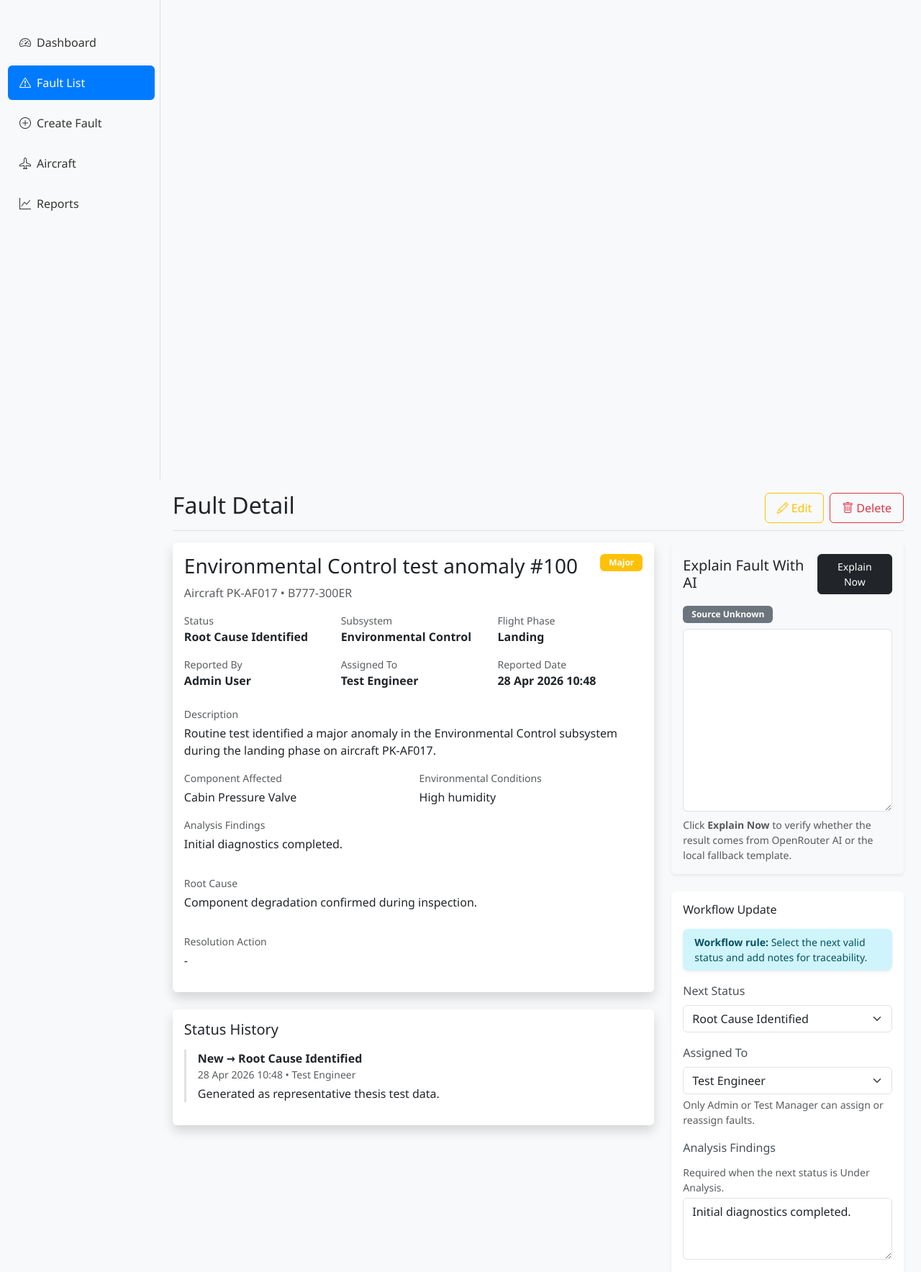
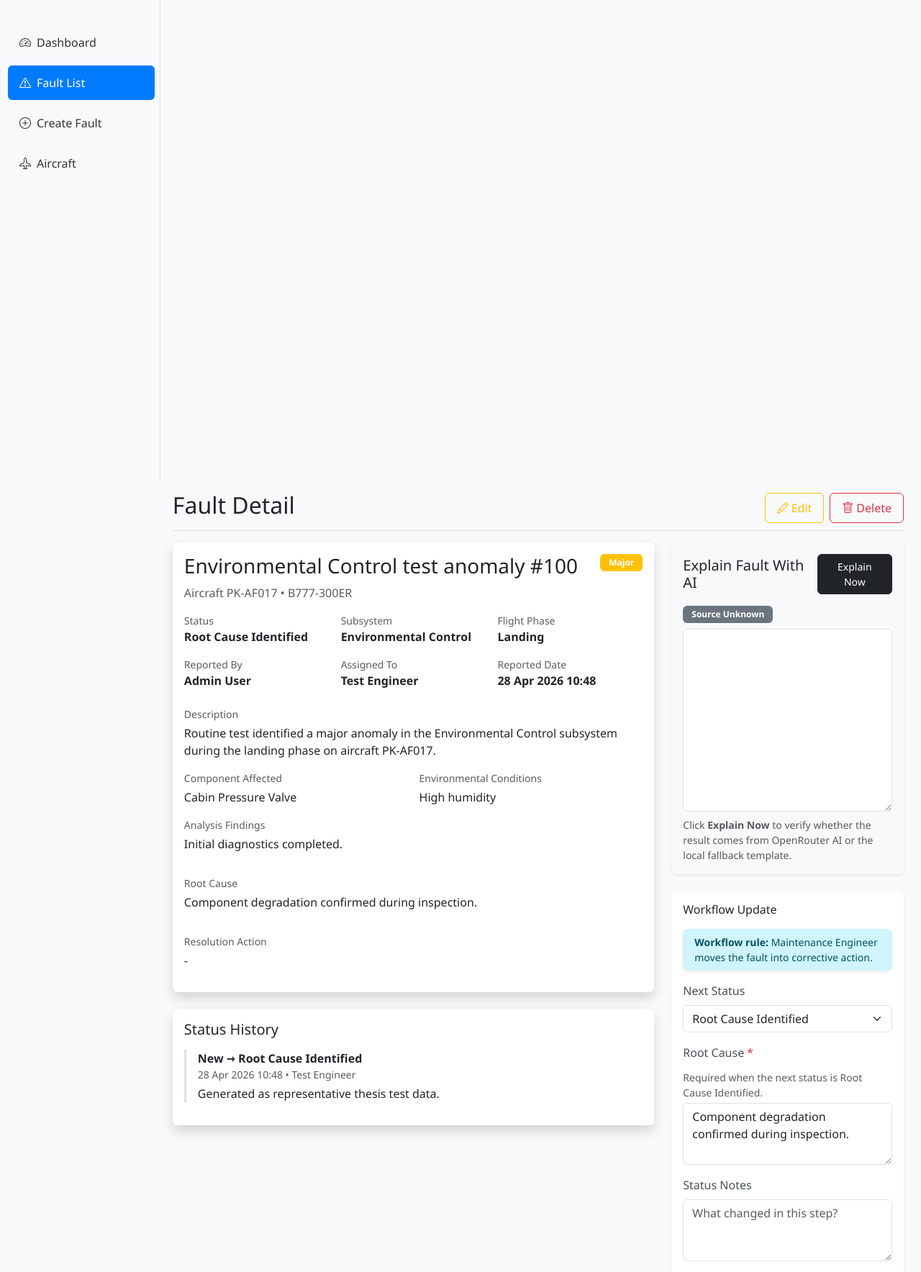
Before and after one commit to Mrsatay/Aircraft, a Django app: page /faults/100/ in a window 1280 px wide. Shown: the part 133-1901 px from the top of the page at 72% size. Run offline with Django 5.2, Linux system fonts and the light colour scheme; a user stored in the database is signed in; data comes from the database, SQL or seed files in the repository; some libraries are stand-ins or nearby versions.

Commit message:
Tighten workflow roles and reporting access

```diff
--- a/faults/forms.py
+++ b/faults/forms.py
@@ -135,7 +135,6 @@ class FaultForm(forms.ModelForm):
             "root_cause",
             "resolution_action",
             "severity_score",
-            "resolution_time_hours",
             "ai_explanation",
         ]
         widgets = {
@@ -147,7 +146,6 @@ class FaultForm(forms.ModelForm):
             "resolution_action": forms.Textarea(attrs={"rows": 4, "placeholder": "Corrective action taken"}),
             "ai_explanation": forms.Textarea(attrs={"rows": 5, "placeholder": "AI explanation output"}),
             "severity_score": forms.NumberInput(attrs={"min": 1, "max": 10, "placeholder": "1 = Low, 10 = Critical"}),
-            "resolution_time_hours": forms.NumberInput(attrs={"step": "0.1", "min": 0, "placeholder": "e.g., 4.5"}),
         }
 
     def __init__(self, *args, **kwargs):
--- a/faults/views.py
+++ b/faults/views.py
@@ -22,6 +22,17 @@ from .services import (
 
 ASSIGNABLE_ENGINEER_ROLES = ["Test Engineer", "Maintenance Engineer"]
 FAULT_MANAGER_ROLES = ["Admin", "Test Manager"]
+MAINTENANCE_WORKFLOW_STATUSES = {
+    "Assigned": ["Under Analysis"],
+    "Under Analysis": ["Root Cause Identified"],
+    "Root Cause Identified": ["Fix In Progress"],
+    "Fix In Progress": ["Resolved"],
+}
+MANAGER_WORKFLOW_STATUSES = {
+    "New": ["Assigned"],
+    "Assigned": ["Assigned"],
+    "Resolved": ["Verified Closed"],
+}
 
 
 def _fault_queryset():
@@ -33,12 +44,7 @@ def _can_update_fault(user, fault):
         return False
     if fault.current_status == "Verified Closed":
         return False
-    role = get_user_role(user)
-    if role in FAULT_MANAGER_ROLES:
-        return True
-    if role in ["Test Engineer", "Maintenance Engineer"]:
-        return fault.assigned_to_id == user.pk
-    return False
+    return bool(_allowed_statuses_for_user(user, fault))
 
 
 def _can_manage_fault_record(user):
@@ -46,19 +52,32 @@ def _can_manage_fault_record(user):
 
 
 def _allowed_statuses_for_user(user, fault):
-    allowed_statuses = get_allowed_statuses(fault.current_status)
-    if get_user_role(user) not in FAULT_MANAGER_ROLES:
-        return [status for status in allowed_statuses if status != "Verified Closed"]
-    return allowed_statuses
+    role = get_user_role(user)
+    current_status = fault.current_status
+    if role == "Admin":
+        return get_allowed_statuses(current_status)
+    if role == "Test Manager":
+        return MANAGER_WORKFLOW_STATUSES.get(current_status, [])
+    if role == "Maintenance Engineer" and fault.assigned_to_id == user.pk:
+        return MAINTENANCE_WORKFLOW_STATUSES.get(current_status, [])
+    return []
 
 
-def _validate_status_requirements(user, new_status, analysis_findings="", root_cause=""):
+def _can_assign_fault(user, fault):
+    if not _can_manage_fault_record(user):
+        return False
+    return fault.current_status in ["New", "Assigned"]
+
+
+def _validate_status_requirements(user, new_status, analysis_findings="", root_cause="", resolution_action=""):
     if new_status == "Verified Closed" and get_user_role(user) not in FAULT_MANAGER_ROLES:
         return "Only Admin or Test Manager can verify and close a fault."
     if new_status == "Under Analysis" and not analysis_findings.strip():
         return "Analysis Findings are required when moving a fault to Under Analysis."
     if new_status == "Root Cause Identified" and not root_cause.strip():
         return "Root Cause Description is required when moving a fault to Root Cause Identified."
+    if new_status == "Resolved" and not resolution_action.strip():
+        return "Resolution Action is required when moving a fault to Resolved."
     return None
 
 
@@ -180,6 +199,7 @@ def create_fault_view(request):
 def fault_detail_view(request, fault_id):
     fault = get_object_or_404(_fault_queryset(), pk=fault_id)
     can_manage_faults = _can_manage_fault_record(request.user)
+    can_assign_fault = _can_assign_fault(request.user, fault)
     return render(
         request,
         "faults/detail.html",
@@ -189,7 +209,7 @@ def fault_detail_view(request, fault_id):
             "status_history": StatusHistory.objects.select_related("changed_by").filter(fault=fault),
             "allowed_statuses": _allowed_statuses_for_user(request.user, fault),
             "can_update_status": _can_update_fault(request.user, fault),
-            "can_assign_fault": can_manage_faults,
+            "can_assign_fault": can_assign_fault,
             "can_edit_fault": can_manage_faults,
             "can_delete_fault": can_manage_faults,
             "assignable_users": _assignable_users(),
@@ -213,6 +233,7 @@ def fault_edit_view(request, fault_id):
                     fault.current_status,
                     fault.analysis_findings,
                     fault.root_cause,
+                    fault.resolution_action,
                 )
                 if error_message:
                     form.add_error("current_status", error_message)
@@ -257,16 +278,26 @@ def fault_status_update_view(request, fault_id):
     root_cause = request.POST.get("root_cause", "").strip()
     resolution_action = request.POST.get("resolution_action", "").strip()
 
+    if new_status not in _allowed_statuses_for_user(request.user, fault):
+        messages.error(request, f"Your role cannot move this fault to {new_status}.")
+        return redirect("faults:detail", fault_id=fault.pk)
+
     if not is_valid_status_transition(fault.current_status, new_status):
         messages.error(request, f"Invalid status transition from {fault.current_status} to {new_status}.")
         return redirect("faults:detail", fault_id=fault.pk)
 
-    error_message = _validate_status_requirements(request.user, new_status, analysis_findings, root_cause)
+    error_message = _validate_status_requirements(
+        request.user,
+        new_status,
+        analysis_findings,
+        root_cause,
+        resolution_action,
+    )
     if error_message:
         messages.error(request, error_message)
         return redirect("faults:detail", fault_id=fault.pk)
 
-    if _can_manage_fault_record(request.user):
+    if _can_assign_fault(request.user, fault):
         if assigned_to.isdigit():
             assignee = _assignable_users().filter(pk=int(assigned_to)).first()
             if not assignee:
--- a/reports/views.py
+++ b/reports/views.py
@@ -1,7 +1,7 @@
-from django.contrib.auth.decorators import login_required
 from django.db.models import Count, Q
 from django.shortcuts import render
 
+from accounts.decorators import role_required
 from aircraft.models import Aircraft
 from aircraft.services import ensure_demo_aircraft
 from faults.models import Fault
@@ -20,7 +20,7 @@ def _status_badge(status):
     }.get(status, "dark")
 
 
-@login_required
+@role_required("Admin", "Test Manager")
 def reports_view(request):
     ensure_demo_aircraft()
     ensure_demo_faults(request.user)
--- a/templates/faults/detail.html
+++ b/templates/faults/detail.html
@@ -96,15 +96,17 @@
                 <div class="alert alert-info py-2 px-3 small mb-3" role="alert">
                     <strong>Workflow rule:</strong>
                     {% if fault.current_status == "New" %}
-                        This fault is newly reported. Assign it to an engineer to start the workflow.
+                        Test Manager assigns this new fault to a Test Engineer or Maintenance Engineer.
                     {% elif fault.current_status == "Assigned" %}
-                        Moving to <strong>Under Analysis</strong> requires Analysis Findings.
+                        The assigned Maintenance Engineer starts the investigation by moving it to <strong>Under Analysis</strong>.
                     {% elif fault.current_status == "Under Analysis" %}
-                        Moving to <strong>Root Cause Identified</strong> requires Root Cause.
+                        Maintenance Engineer records the analysis and identifies the root cause.
+                    {% elif fault.current_status == "Root Cause Identified" %}
+                        Maintenance Engineer moves the fault into corrective action.
                     {% elif fault.current_status == "Fix In Progress" %}
-                        Corrective action is being implemented. Move to <strong>Resolved</strong> after the fix has been applied.
+                        Maintenance Engineer records the corrective action and resolves the fault after the fix is applied.
                     {% elif fault.current_status == "Resolved" %}
-                        The fix has been applied. Admin or Test Manager can verify and close this fault.
+                        Test Manager verifies the result and closes the fault as <strong>Verified Closed</strong>.
                     {% elif fault.current_status == "Verified Closed" %}
                         This fault has been verified and officially closed. No further workflow action is required.
                     {% else %}
@@ -117,7 +119,7 @@
                         <label class="form-label" for="new_status">Next Status</label>
                         <select class="form-select" id="new_status" name="new_status">
                             {% for status in allowed_statuses %}
-                                <option value="{{ status }}" {% if status == fault.current_status %}selected{% endif %}>{{ status }}</option>
+                                <option value="{{ status }}">{{ status }}</option>
                             {% endfor %}
                         </select>
                     </div>
@@ -135,18 +137,19 @@
                             <div class="form-text">Only Admin or Test Manager can assign or reassign faults.</div>
                         </div>
                     {% endif %}
-                    <div class="col-12">
-                        <label class="form-label" for="analysis_findings">Analysis Findings</label>
+                    <div class="col-12 workflow-field" data-required-status="Under Analysis">
+                        <label class="form-label" for="analysis_findings">Analysis Findings <span class="text-danger workflow-required-marker d-none">*</span></label>
                         <div class="form-text mb-1">Required when the next status is Under Analysis.</div>
                         <textarea class="form-control" id="analysis_findings" name="analysis_findings" rows="3">{{ fault.analysis_findings }}</textarea>
                     </div>
-                    <div class="col-12">
-                        <label class="form-label" for="root_cause">Root Cause</label>
+                    <div class="col-12 workflow-field" data-required-status="Root Cause Identified">
+                        <label class="form-label" for="root_cause">Root Cause <span class="text-danger workflow-required-marker d-none">*</span></label>
                         <div class="form-text mb-1">Required when the next status is Root Cause Identified.</div>
                         <textarea class="form-control" id="root_cause" name="root_cause" rows="3">{{ fault.root_cause }}</textarea>
                     </div>
-                    <div class="col-12">
-                        <label class="form-label" for="resolution_action">Resolution Action</label>
+                    <div class="col-12 workflow-field" data-required-status="Resolved">
+                        <label class="form-label" for="resolution_action">Resolution Action <span class="text-danger workflow-required-marker d-none">*</span></label>
+                        <div class="form-text mb-1">Required when the next status is Resolved.</div>
                         <textarea class="form-control" id="resolution_action" name="resolution_action" rows="3">{{ fault.resolution_action }}</textarea>
                     </div>
                     <div class="col-12">
@@ -174,6 +177,28 @@
 {% endblock %}
 {% block extra_js %}
 <script>
+const workflowStatusSelect = document.getElementById('new_status');
+const workflowFields = document.querySelectorAll('.workflow-field');
+
+function syncWorkflowFields() {
+    const selectedStatus = workflowStatusSelect?.value || '';
+    workflowFields.forEach((wrapper) => {
+        const requiredStatus = wrapper.dataset.requiredStatus;
+        const shouldShow = selectedStatus === requiredStatus;
+        const input = wrapper.querySelector('textarea, input, select');
+        const marker = wrapper.querySelector('.workflow-required-marker');
+
+        wrapper.classList.toggle('d-none', !shouldShow);
+        marker?.classList.toggle('d-none', !shouldShow);
+        if (input) {
+            input.required = shouldShow;
+        }
+    });
+}
+
+syncWorkflowFields();
+workflowStatusSelect?.addEventListener('change', syncWorkflowFields);
+
 document.getElementById('explain-fault-btn')?.addEventListener('click', async function () {
     const button = this;
     const output = document.getElementById('ai-explanation-text');
--- a/templates/faults/form.html
+++ b/templates/faults/form.html
@@ -170,11 +170,6 @@
                 <label class="form-label" for="{{ form.resolution_action.id_for_label }}">Resolution Action</label>
                 {{ form.resolution_action }}
                 {% if form.resolution_action.errors %}<div class="text-danger small mt-1">{{ form.resolution_action.errors|striptags }}</div>{% endif %}
-            </div>
-            <div class="col-md-6">
-                <label class="form-label" for="{{ form.resolution_time_hours.id_for_label }}">Resolution Time Hours</label>
-                {{ form.resolution_time_hours }}
-                {% if form.resolution_time_hours.errors %}<div class="text-danger small mt-1">{{ form.resolution_time_hours.errors|striptags }}</div>{% endif %}
             </div>
             <div class="col-12">
                 <label class="form-label" for="{{ form.ai_explanation.id_for_label }}">AI Explanation</label>
--- a/templates/partials/app_shell_start.html
+++ b/templates/partials/app_shell_start.html
@@ -42,7 +42,11 @@
                     {% if request.user.is_authenticated and request.session.role == 'Admin' %}
                     <li class="nav-item"><a class="nav-link {% if active_page == 'users' %}active{% endif %}" href="{% url 'accounts:users' %}"><i class="bi bi-people me-2"></i>User Management</a></li>
                     {% endif %}
+                    {% if request.user.is_authenticated %}
+                    {% if request.session.role == 'Admin' or request.session.role == 'Test Manager' %}
                     <li class="nav-item"><a class="nav-link {% if active_page == 'reports' %}active{% endif %}" href="{% url 'reports:index' %}"><i class="bi bi-graph-up me-2"></i>Reports</a></li>
+                    {% endif %}
+                    {% endif %}
                 </ul>
             </div>
         </nav>
```
Also changed, not shown: dashboard/views.py (+11 -2 lines), faults/services.py (+9 -0 lines), faults/tests.py (+21 -1 lines), reports/tests.py (+9 -0 lines).
